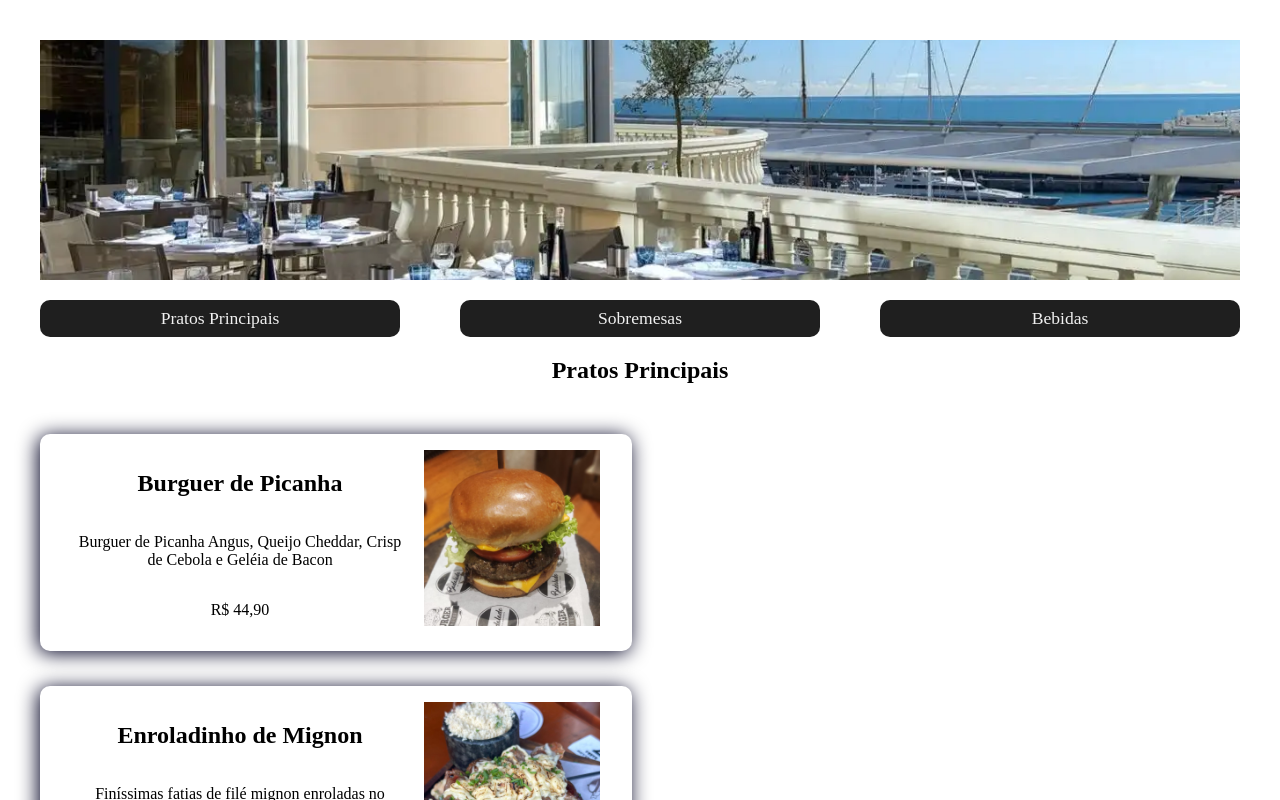
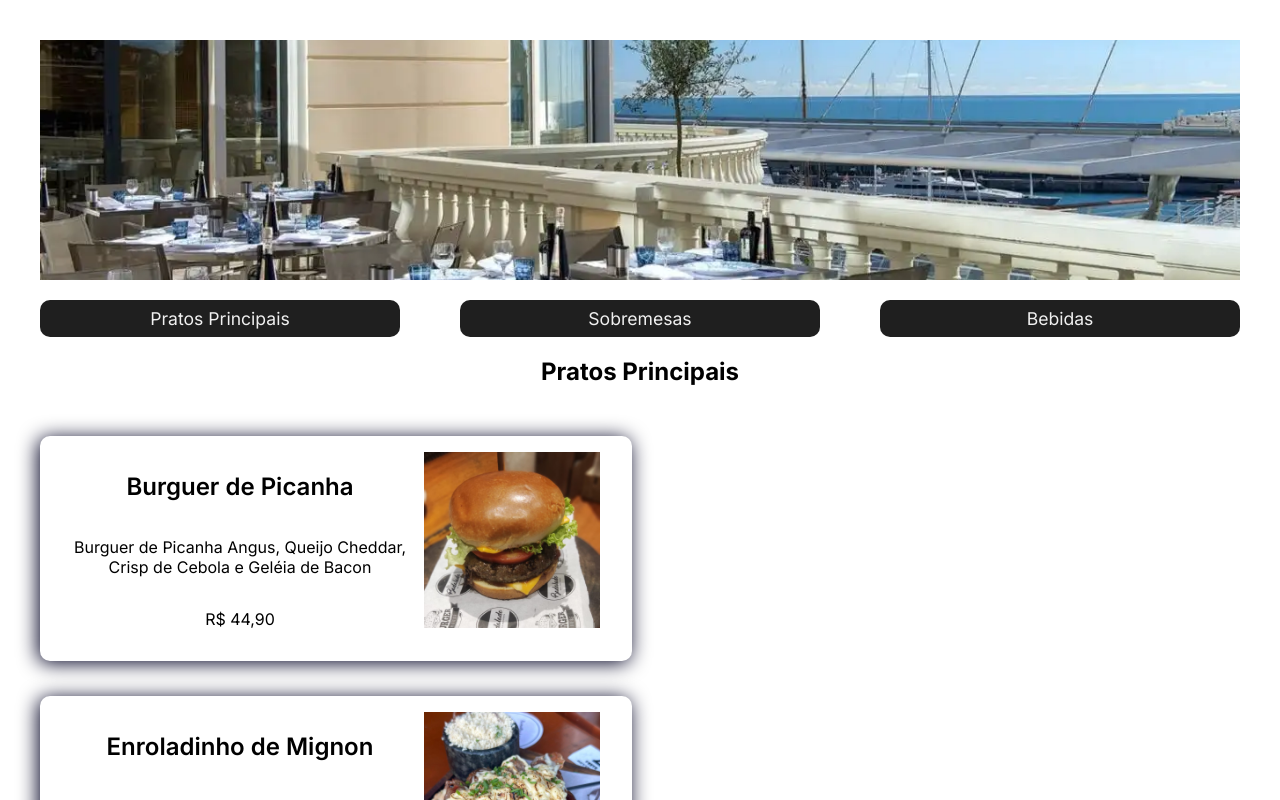
Before and after one commit to joaozanotti/Intensivo-JS, a React (Vite) app in the folder cardapio-digital/: page / in a window 1280 px wide. Shown: the top 800 px of the page. Built offline with nearby package versions, Linux system fonts and the light colour scheme.

Commit message:
Adicionando fonte e estilização para o título da seção

```diff
--- a/cardapio-digital/src/App.css
+++ b/cardapio-digital/src/App.css
@@ -1,4 +1,7 @@
+@import url('https://fonts.googleapis.com/css2?family=Inter:wght@100..900&display=swap');
+
 #root {
+  font-family: "Inter", sans-serif;
   max-width: 1280px;
   margin: 0 auto;
   padding: 2rem;
@@ -28,6 +31,10 @@
   }
 }
 
+.titulo {
+  margin-top: 35px;
+  margin-bottom: -10px;
+}
 
 input:checked + label {
   box-shadow: 3px 2px 10px #002;
```
